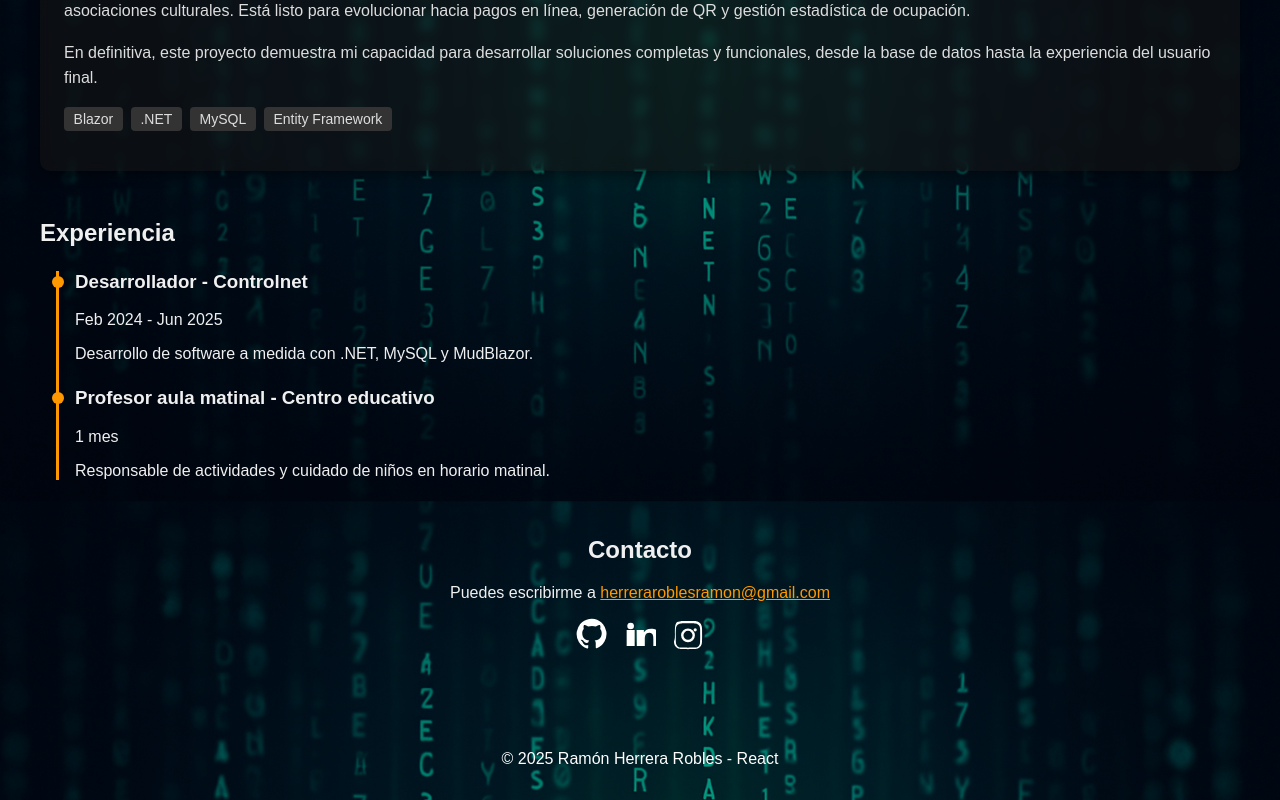
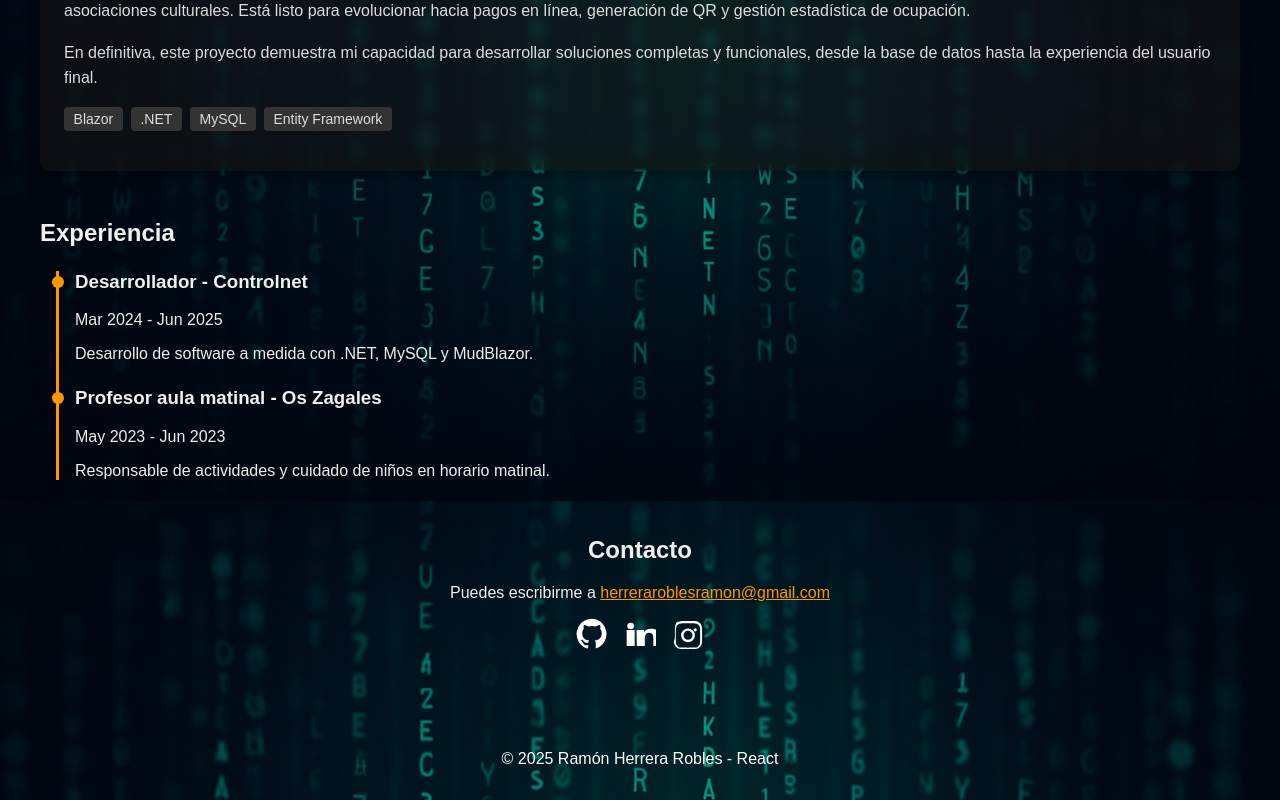
Before and after one commit to rammoon13/Portfolio, a React (Vite) app: page / in a window 1280 px wide. Shown: the part 5472-6272 px from the top of the page. Built offline with nearby package versions, Linux system fonts and the light colour scheme.

Commit message:
experiencia actualizada

```diff
--- a/src/data/experiences.js
+++ b/src/data/experiences.js
@@ -4,15 +4,15 @@ const experiences = [
     id: 1,
     role: 'Desarrollador',
     company: 'Controlnet',
-    period: 'Feb 2024 - Jun 2025',
+    period: 'Mar 2024 - Jun 2025',
     description: 'Desarrollo de software a medida con .NET, MySQL y MudBlazor.',
   },
   {
     id: 2,
     role: 'Profesor aula matinal',
-    company: 'Centro educativo',
-    period: '1 mes',
-    description: 'Responsable de actividades y cuidado de ni\u00f1os en horario matinal.',
+    company: 'Os Zagales',
+    period: 'May 2023 - Jun 2023',
+    description: 'Responsable de actividades y cuidado de niños en horario matinal.',
   },
 ]
 
```
